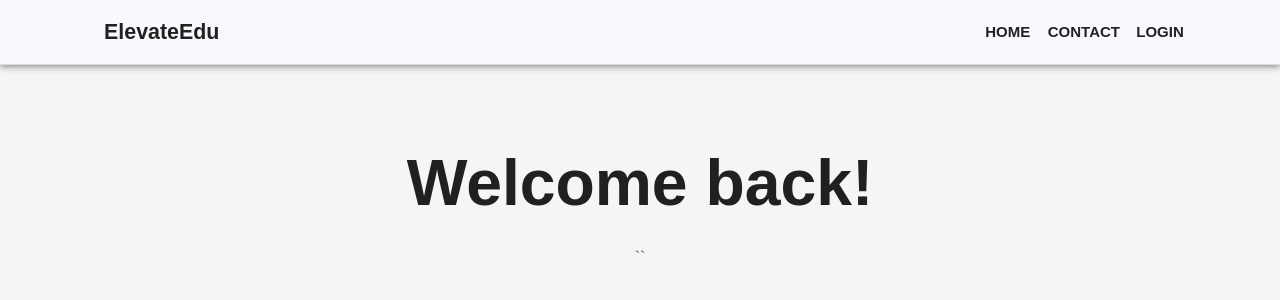
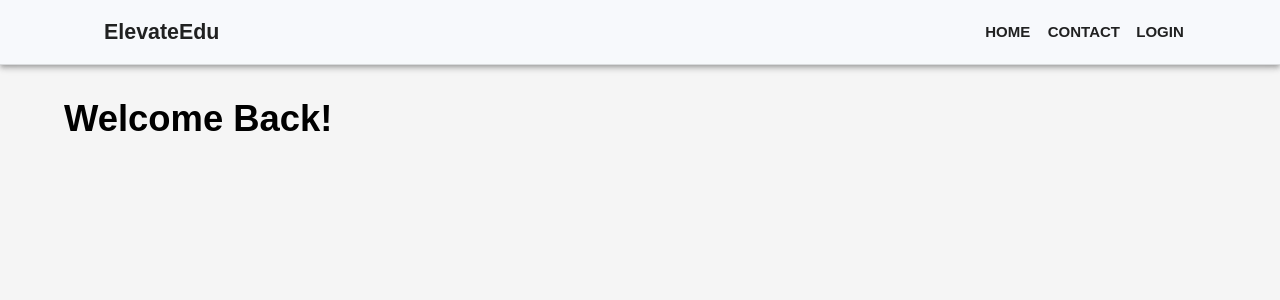
Before and after one commit to sadieLiu/ElevateWebApp, a Next.js app: page /dashboard in a window 1280 px wide. Shown: the top 300 px of the page. Built offline with nearby package versions, Linux system fonts and the light colour scheme; some icons are missing; what @mui/material-nextjs would draw is missing.

Commit message:
created skeleton for dashboard page

```diff
--- a/app/dashboard/page.tsx
+++ b/app/dashboard/page.tsx
@@ -1,35 +1,26 @@
 /* This is the dashboard page for admins, students and tutors */
 
 'use client';
-import { Container, Typography, Box, Grid } from '@mui/material';
+import { Container, Typography, Box, Grid, Paper, Avatar } from '@mui/material';
 
 export default function Dashboard() {
     return (
         <>
             <Container maxWidth="lg" disableGutters>
+
                 <Container maxWidth="lg">
 
-                    <Box
-                        sx={{
-                            mt: 10,
-                            display: 'flex',
-                            flexDirection: 'column',
-                            alignItems: 'center',
-                            textAlign: 'center'
-                        }}
-                    >
+                    <Box sx={{ display: 'flex', alignItems: 'center', gap: 6, mt: 4 }}>
 
-                        <Typography variant="h2" component="h1" fontWeight='bold' gutterBottom>
-                            Welcome back!
-                        </Typography>
-
-                        <Typography variant="body1" sx={{ maxWidth: '600px', color: 'text.secondary' }}>
-                           ``
+                        <Typography variant='h4' sx={{ fontWeight: 'bold', color: 'black', mb: '1' }}>
+                            Welcome Back!
                         </Typography>
                     </Box>
+
                 </Container>
+
             </Container>
 
         </>
     );
-        }
+}
```
